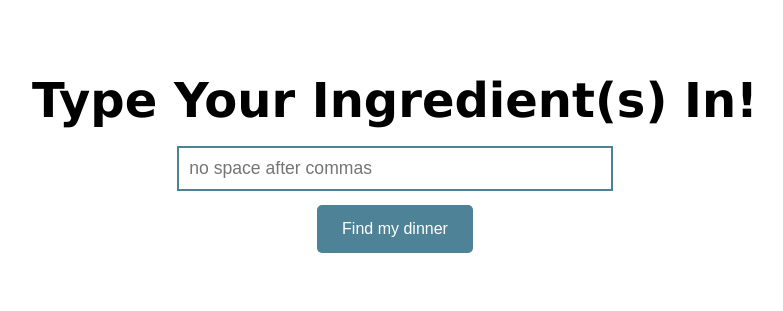
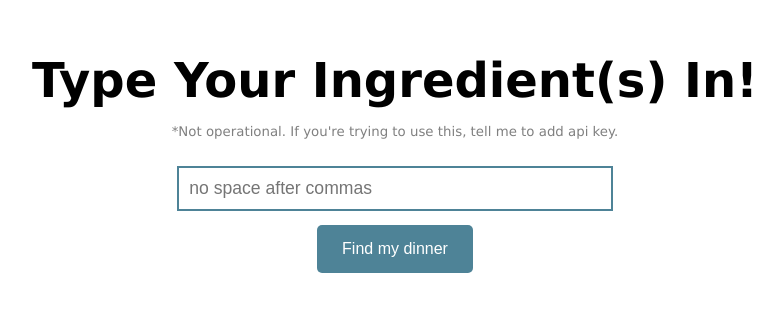
Before and after one commit to AllTwos/meal-app, a React (Create React App) app in the folder client/: page / in a window 1280 px wide. Shown: the part 123-434 px from the top of the page, without its empty margins (245-1028 px from the left). Built offline with nearby package versions, Linux system fonts and the light colour scheme.

Commit message:
turn off api key in heroku, add text in Search.js

```diff
--- a/client/src/components/Search.js
+++ b/client/src/components/Search.js
@@ -7,6 +7,10 @@ function Search() {
     <section className="search">
       <form className="search-form" onSubmit={handleSubmit}>
         <h1>Type Your Ingredient(s) In!</h1>
+        <small style={{ margin: "0.7rem", color: "grey" }}>
+          *Not operational. If you're trying to use this, tell me to add api
+          key.
+        </small>
         <input
           onChange={handleSearch}
           name="search"
```
